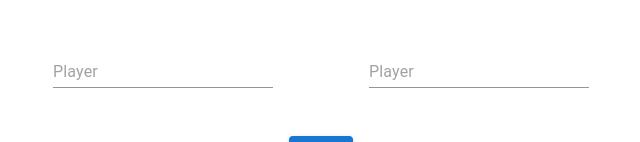
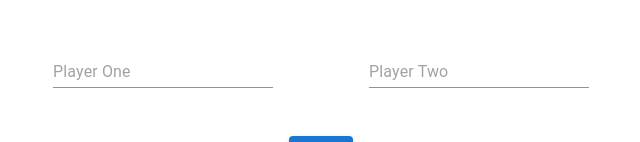
Before and after one commit to rcupic/tic-toe, a React (Create React App) app: page /game in a window 1280 px wide. Shown: the top 142 px of the page, without its empty margins (319-959 px from the left). Built offline with nearby package versions, Linux system fonts and the light colour scheme.

Commit message:
use array for players state

```diff
--- a/src/components/Game.tsx
+++ b/src/components/Game.tsx
@@ -1,4 +1,4 @@
-import { Button, ListItemButton } from '@mui/material';
+import { Button, ListItemButton, TextField } from '@mui/material';
 import { useState, ReactElement } from 'react';
 import { calculatePosition } from '../utils/calculate-position.util';
 import { calculateWinner } from '../utils/calculate-winner.util';
@@ -9,8 +9,10 @@ export const Game = function (): JSX.Element {
   const [history, changeHistory] = useState([{ squares: Array(9).fill(null), moveLocation: { col: 0, row: 0 } }]);
   const [stepNumber, setStepNumber] = useState(0);
   const [playerOneIsNext, changeNext] = useState(true);
-  const [playerOne, changePlayerOne] = useState('');
-  const [playerTwo, changePlayerTwo] = useState('');
+  const [players, changePlayers] = useState([
+    { placeholder: 'Player One', name: 'playerOne', uniqueName: '' },
+    { placeholder: 'Player Two', name: 'playerTwo', uniqueName: '' },
+  ]);
   const [isGameStarted, changeGameStatus] = useState(false);
 
   const handleClick = (i: number): void => {
@@ -38,8 +40,18 @@ export const Game = function (): JSX.Element {
     changeNext(!playerOneIsNext);
   };
 
+  const handleChange = (event: React.ChangeEvent<HTMLTextAreaElement | HTMLInputElement>): void => {
+    const changedPlayerIndex = players.findIndex(el => el.name === event.target.name);
+
+    const newPlayers = [...players];
+
+    newPlayers[changedPlayerIndex].uniqueName = event.target.value;
+
+    changePlayers(newPlayers);
+  };
+
   const handleStart = () => {
-    if (playerOne && playerTwo) changeGameStatus(true);
+    if (players.every(el => !!el.uniqueName)) changeGameStatus(true);
   };
 
   const jumpTo = (step: number): void => {
@@ -65,10 +77,10 @@ export const Game = function (): JSX.Element {
   const winnerSymbol = calculateWinner(current.squares);
 
   const status: string = winnerSymbol
-    ? `Winner: ${winnerSymbol === 'X' ? playerOne : playerTwo}`
-    : `Next player: ${playerOneIsNext ? playerOne : playerTwo}`;
+    ? `Winner: ${winnerSymbol === 'X' ? players[0].uniqueName : players[1].uniqueName}`
+    : `Next player: ${playerOneIsNext ? players[0].uniqueName : players[1].uniqueName}`;
 
-  if (playerOne && playerTwo && isGameStarted) {
+  if (players.every(el => !!el.uniqueName) && isGameStarted) {
     return (
       <div className="game">
         <div className="game-board">
@@ -86,8 +98,16 @@ export const Game = function (): JSX.Element {
   return (
     <div className="start">
       <div className="player-row">
-        <Player changePlayer={changePlayerOne} />
-        <Player changePlayer={changePlayerTwo} />
+        {players.map(player => (
+          <TextField
+            sx={{ flex: 2, marginRight: '3rem', marginLeft: '3rem' }}
+            id="standard-basic"
+            variant="standard"
+            placeholder={player.placeholder}
+            name={player.name}
+            onChange={handleChange}
+          />
+        ))}
       </div>
       <div className="player-row">
         <Button
```
